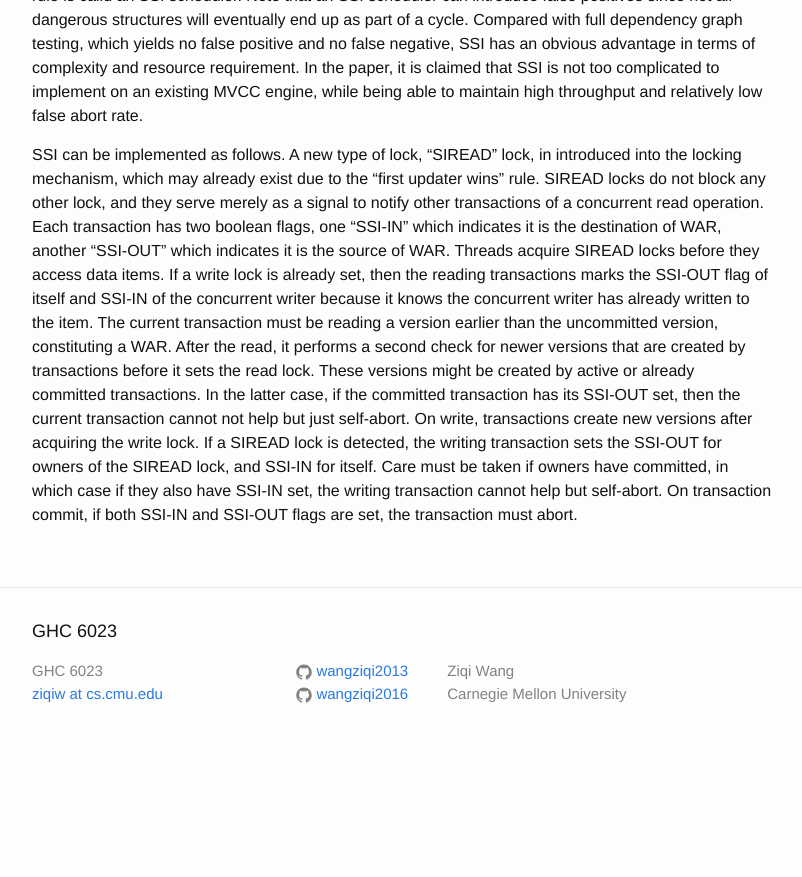
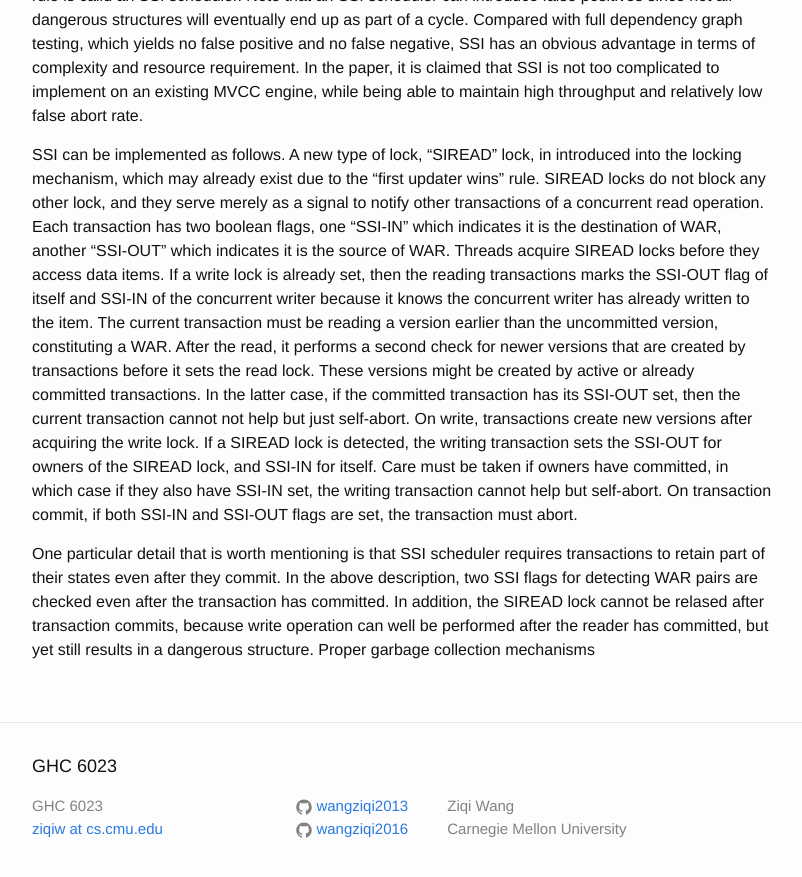
Before and after one commit to wangziqi2013/wangziqi2013.github.io, a Jekyll site: the page built from _posts/2018-06-27-Serializable-Isolation-for-Snapshot-Databases.markdown, in a window 1280 px wide and 900 px high, scrolled down 1777 px. Shown: the top 877 px of the window, without its empty margins (238-1040 px from the left). Built offline with Jekyll 4.4.1, drawn with Linux system fonts in a browser that asks for light colours; before the commit the page ends 2542 px from its top, so only the background shows below that.

Commit message:
Working on GC

```diff
--- a/_posts/2018-06-27-Serializable-Isolation-for-Snapshot-Databases.markdown
+++ b/_posts/2018-06-27-Serializable-Isolation-for-Snapshot-Databases.markdown
@@ -82,3 +82,9 @@ acquiring the write lock. If a SIREAD lock is detected, the writing transaction
 lock, and SSI-IN for itself. Care must be taken if owners have committed, in which case if they also have SSI-IN set,
 the writing transaction cannot help but self-abort. On transaction commit, if both SSI-IN and SSI-OUT flags are set,
 the transaction must abort.
+
+One particular detail that is worth mentioning is that SSI scheduler requires transactions to retain part of their
+states even after they commit. In the above description, two SSI flags for detecting WAR pairs are checked even
+after the transaction has committed. In addition, the SIREAD lock cannot be relased after transaction commits,
+because write operation can well be performed after the reader has committed, but yet still results in a dangerous
+structure. Proper garbage collection mechanisms
```
